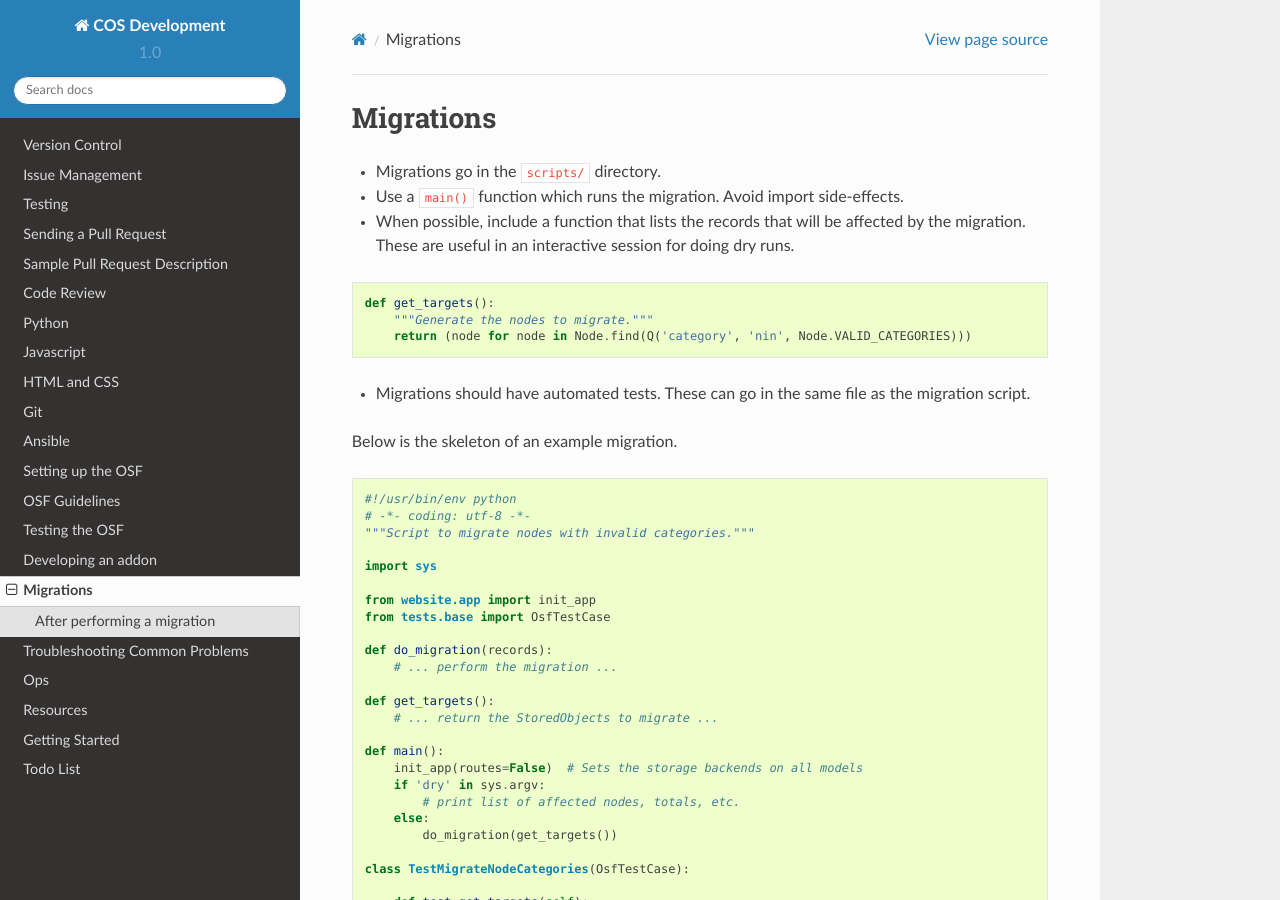
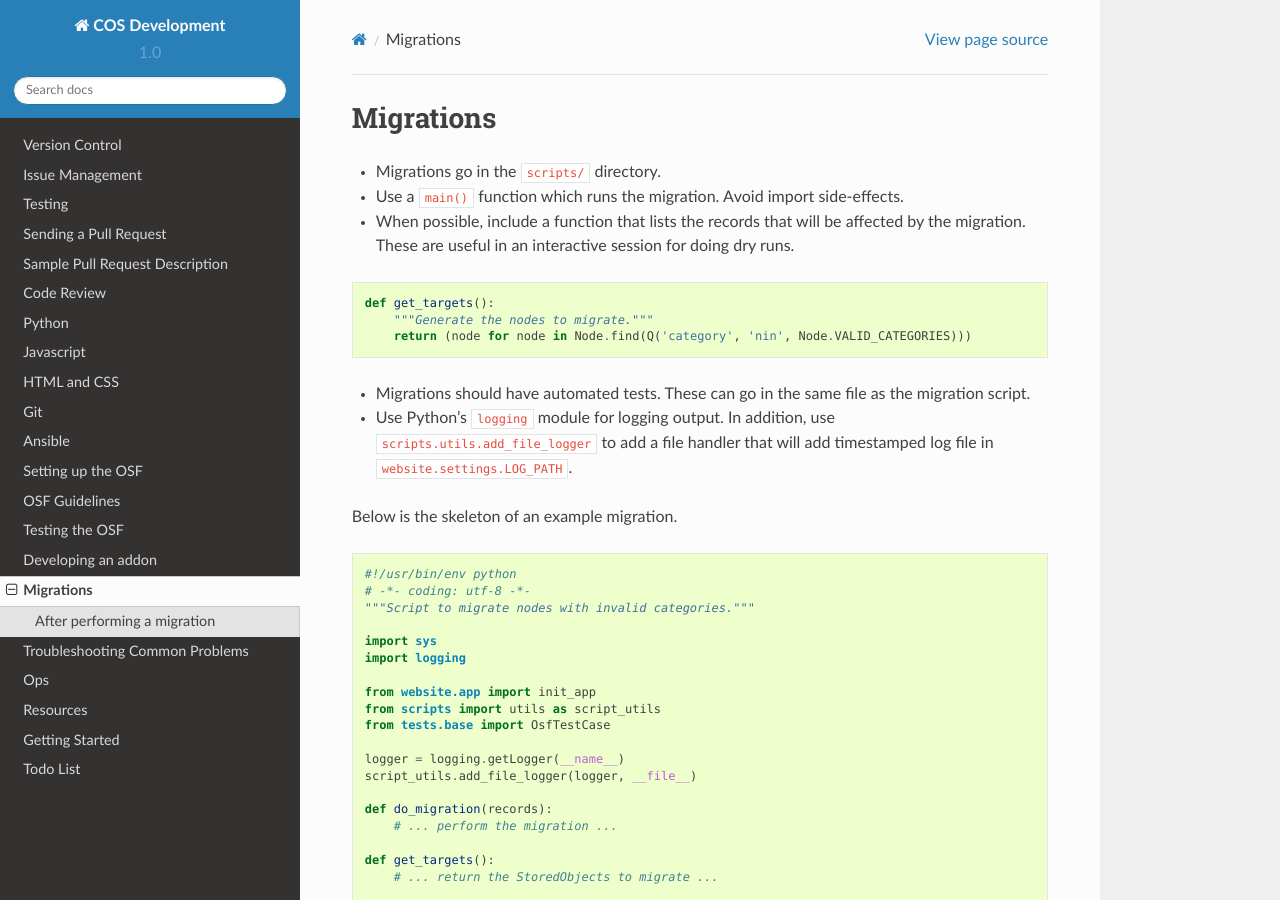
Before and after one commit to CenterForOpenScience/COSDev, a Sphinx documentation site: the page built from docs/osf/migrations.rst, in a window 1280 px wide and 900 px high. Built offline with Sphinx 7.4.7 and the Read the Docs theme 2.0.0, drawn with Linux system fonts in a browser that asks for light colours.

Commit message:
Document migration logging

```diff
--- a/docs/osf/migrations.rst
+++ b/docs/osf/migrations.rst
@@ -13,6 +13,7 @@ Migrations
         return (node for node in Node.find(Q('category', 'nin', Node.VALID_CATEGORIES)))
 
 - Migrations should have automated tests. These can go in the same file as the migration script.
+- Use Python's ``logging`` module for logging output. In addition, use ``scripts.utils.add_file_logger`` to add a file handler that will add timestamped log file in ``website.settings.LOG_PATH``.
 
 Below is the skeleton of an example migration.
 
@@ -23,9 +24,14 @@ Below is the skeleton of an example migration.
     """Script to migrate nodes with invalid categories."""
 
     import sys
+    import logging
 
     from website.app import init_app
+    from scripts import utils as script_utils
     from tests.base import OsfTestCase
+
+    logger = logging.getLogger(__name__)
+    script_utils.add_file_logger(logger, __file__)
 
     def do_migration(records):
         # ... perform the migration ...
```
